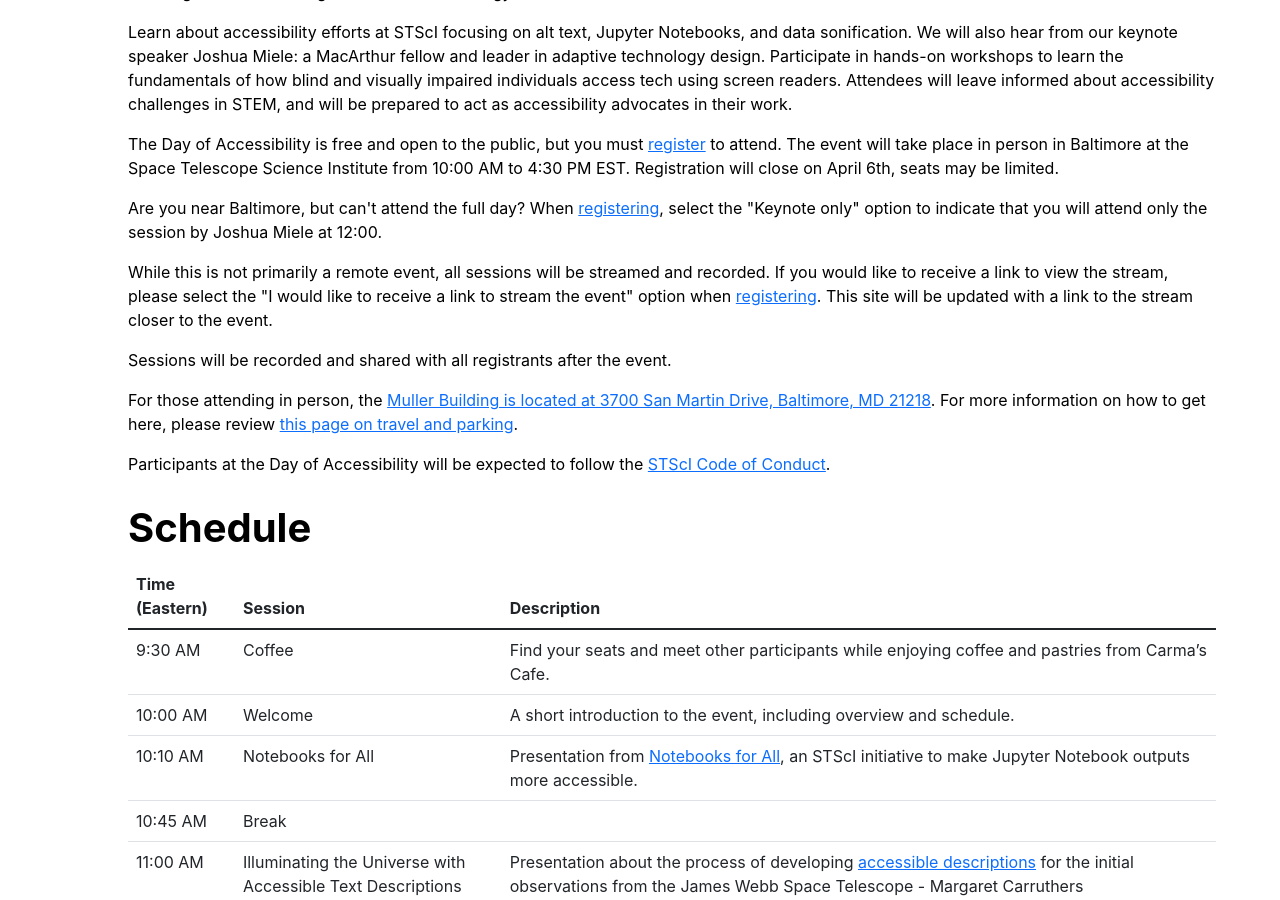
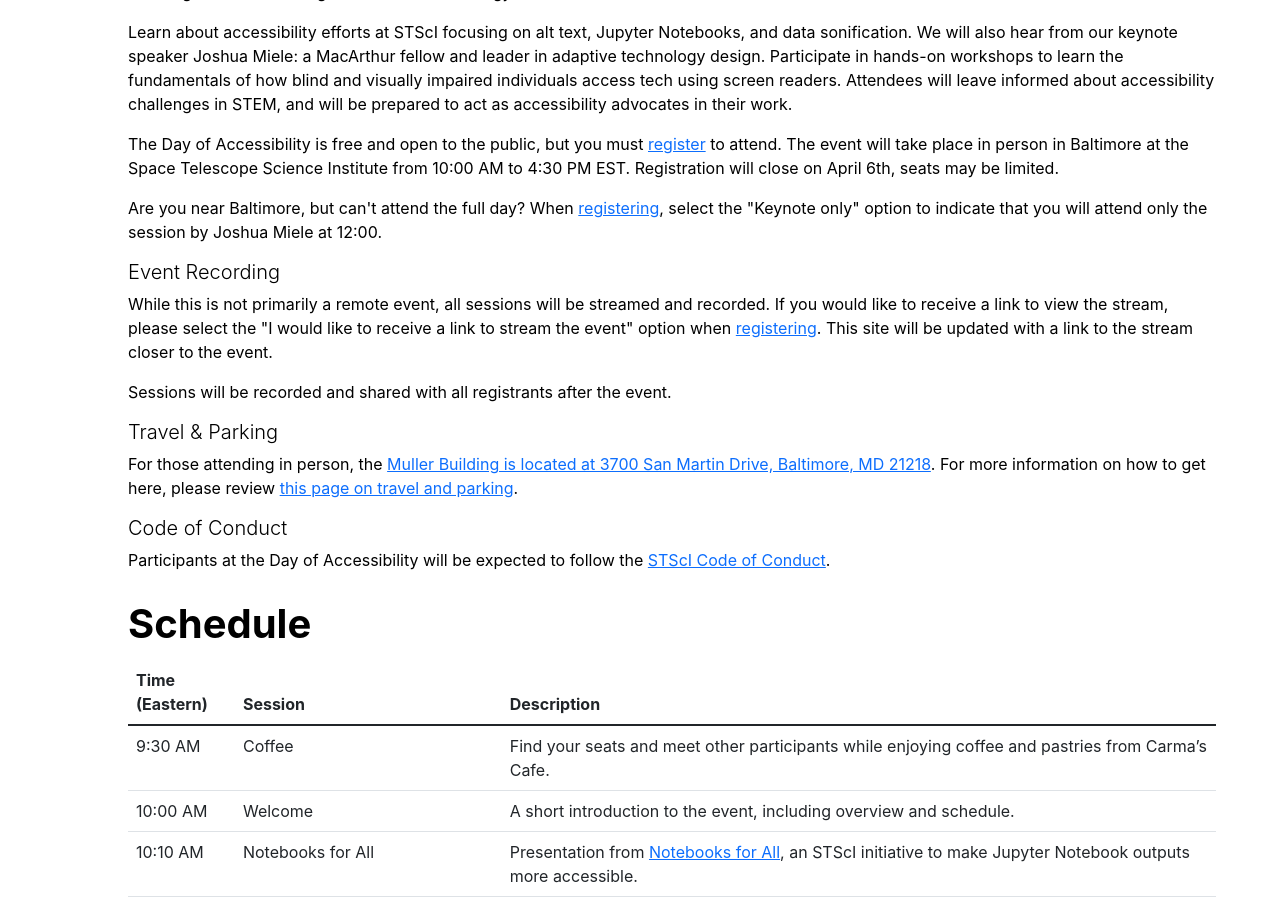
Before and after one commit to Iota-School/nonvisual_data_science_workshops, a Jekyll site: the page built from index.html, in a window 1280 px wide and 900 px high, scrolled down 500 px. Built offline with Jekyll 4.4.1, drawn with Linux system fonts in a browser that asks for light colours.

Commit message:
Add headings to description

```diff
--- a/index.html
+++ b/index.html
@@ -54,6 +54,9 @@
   <p>
     Are you near Baltimore, but can't attend the full day? When <a target="_blank" href="https://docs.google.com/forms/d/e/1FAIpQLScoUY7GAMFjBm7khXkW4SppA3J2nmZ68c4xCjHKB9Km-idBkg/viewform">registering</a>, select the "Keynote only" option to indicate that you will attend only the session by Joshua Miele at 12:00.
   </p>
+
+  <h2 class="lead">Event Recording</h2>
+
   <p>
     While this is not primarily a remote event, all sessions will be streamed and recorded. If you would like to receive a link to view the stream, please select the "I would like to receive a link to stream the event" option when <a target="_blank" href="https://docs.google.com/forms/d/e/1FAIpQLScoUY7GAMFjBm7khXkW4SppA3J2nmZ68c4xCjHKB9Km-idBkg/viewform">registering</a>. This site will be updated with a link to the stream closer to the event.
   </p>
@@ -61,6 +64,8 @@
     Sessions will be recorded and shared with all registrants after the event.
   </p>
 
+
+<h2 class="lead">Travel & Parking</h2>
 <p>
   For those attending in person, the
   <a href="https://www.google.com/maps/place/Space+Telescope+Science+Institute/@39.3327458,-76.6255556,17z/data=!3m1!4b1!4m6!3m5!1s0x89c8052125fc4f7b:0xcf811ae53d5f8d2b!8m2!3d39.3327417!4d-76.6233669!16s%2Fg%2F1yp1b9fkm?coh=164777&entry=tt&shorturl=1" target="-blank">
@@ -70,6 +75,7 @@
     this page on travel and parking</a>.
 </p>
 
+<h2 class="lead">Code of Conduct</h2>
  <p>
    Participants at the Day of Accessibility will be expected to follow the <a target="_blank" href="https://www.stsci.edu/opportunities/our-work/our-culture/diversity-equity-and-inclusion/code-of-conduct">STScI Code of Conduct</a>.
  </p>
```
